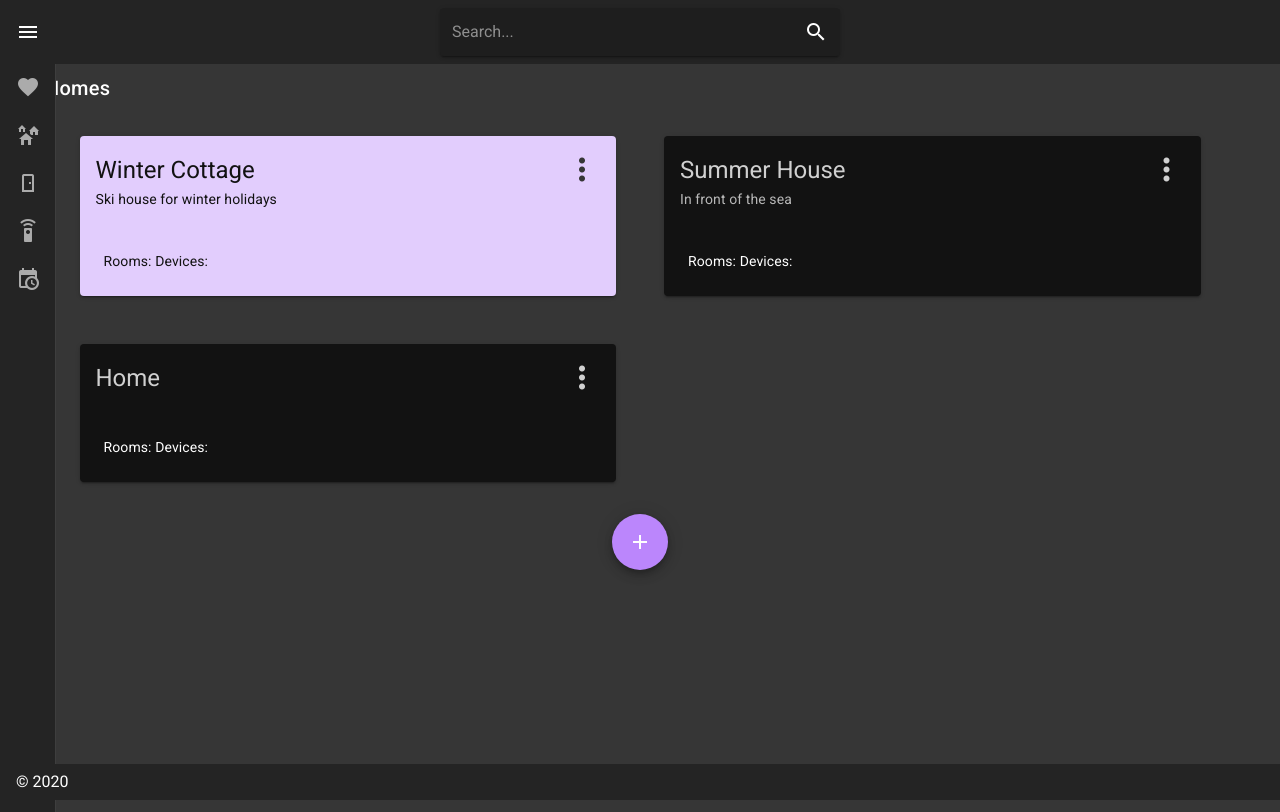
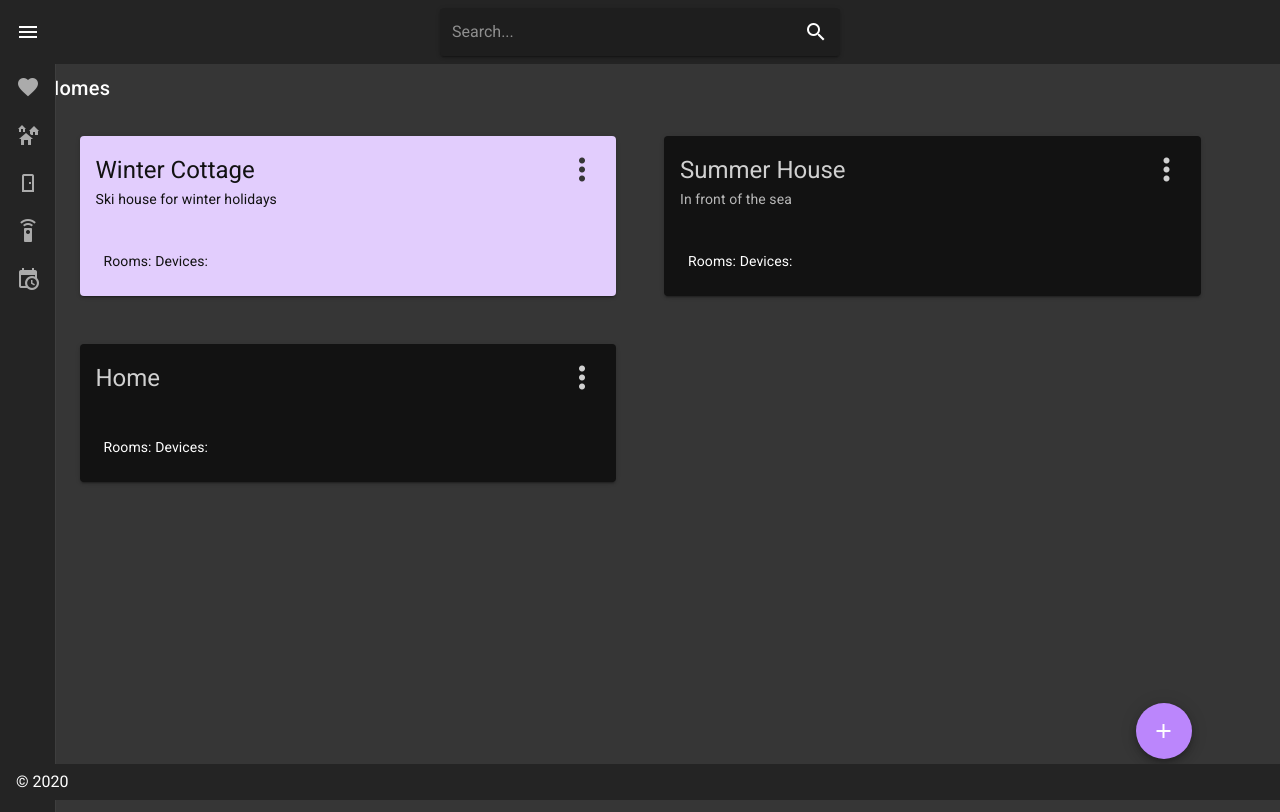
Before and after one commit to AndyBilevich/HCI_Web, a Vue app in the folder intellifox/: page /homes in a window 1280 px wide. Built offline with nearby package versions, Linux system fonts and the light colour scheme.

Commit message:
fixed add btn

```diff
--- a/intellifox/src/views/Devices.vue
+++ b/intellifox/src/views/Devices.vue
@@ -9,7 +9,7 @@
     </v-row>
 
     <router-link class="routerLink" to="/add_device">
-      <v-btn color="primary" fab dark big bottom right>
+      <v-btn class="add_btn" color="primary" fab dark big bottom right>
         <v-icon>mdi-plus</v-icon>
       </v-btn>
     </router-link>
@@ -98,3 +98,14 @@
     })
   };
 </script>
+
+<style>
+
+.add_btn {
+  position: absolute;
+  bottom: 7%;
+  left: 88%;
+  float: right;
+}
+
+</style>
--- a/intellifox/src/views/Homes.vue
+++ b/intellifox/src/views/Homes.vue
@@ -11,7 +11,7 @@
     </v-container>
 
     <router-link class="routerLink" to="/add_home">
-      <v-btn color="primary" fab big bottom right>
+      <v-btn class="add_btn" color="primary" fab big bottom right>
         <v-icon>mdi-plus</v-icon>
       </v-btn>
     </router-link>
@@ -60,4 +60,10 @@ export default {
 .title {
   margin-left: 35px;
 }
+.add_btn {
+  position: absolute;
+  bottom: 7%;
+  left: 88%;
+  float: right;
+}
 </style>
--- a/intellifox/src/views/Rooms.vue
+++ b/intellifox/src/views/Rooms.vue
@@ -6,7 +6,7 @@
       </v-col>
     </v-row>
 
-    <v-btn color="primary" absolute fab big right>
+    <v-btn class="add_btn" color="primary" absolute fab big right>
       <v-icon>mdi-plus</v-icon>
     </v-btn>
   </div>
@@ -40,3 +40,12 @@
     })
   };
 </script>
+
+<style>
+.add_btn {
+  position: absolute;
+  bottom: 7%;
+  left: 88%;
+  float: right;
+}
+</style>
--- a/intellifox/src/views/Routines.vue
+++ b/intellifox/src/views/Routines.vue
@@ -9,7 +9,7 @@
     </v-row>
 
     <router-link class="routerLink" to="/add_routine">
-      <v-btn color="primary" fab dark big bottom right>
+      <v-btn class="add_btn" color="primary" fab dark big bottom right>
         <v-icon>mdi-plus</v-icon>
       </v-btn>
     </router-link>
@@ -51,4 +51,10 @@ export default {
 .card {
   margin: 20;
 }
+.add_btn {
+  position: absolute;
+  bottom: 7%;
+  left: 88%;
+  float: right;
+}
 </style>
```
